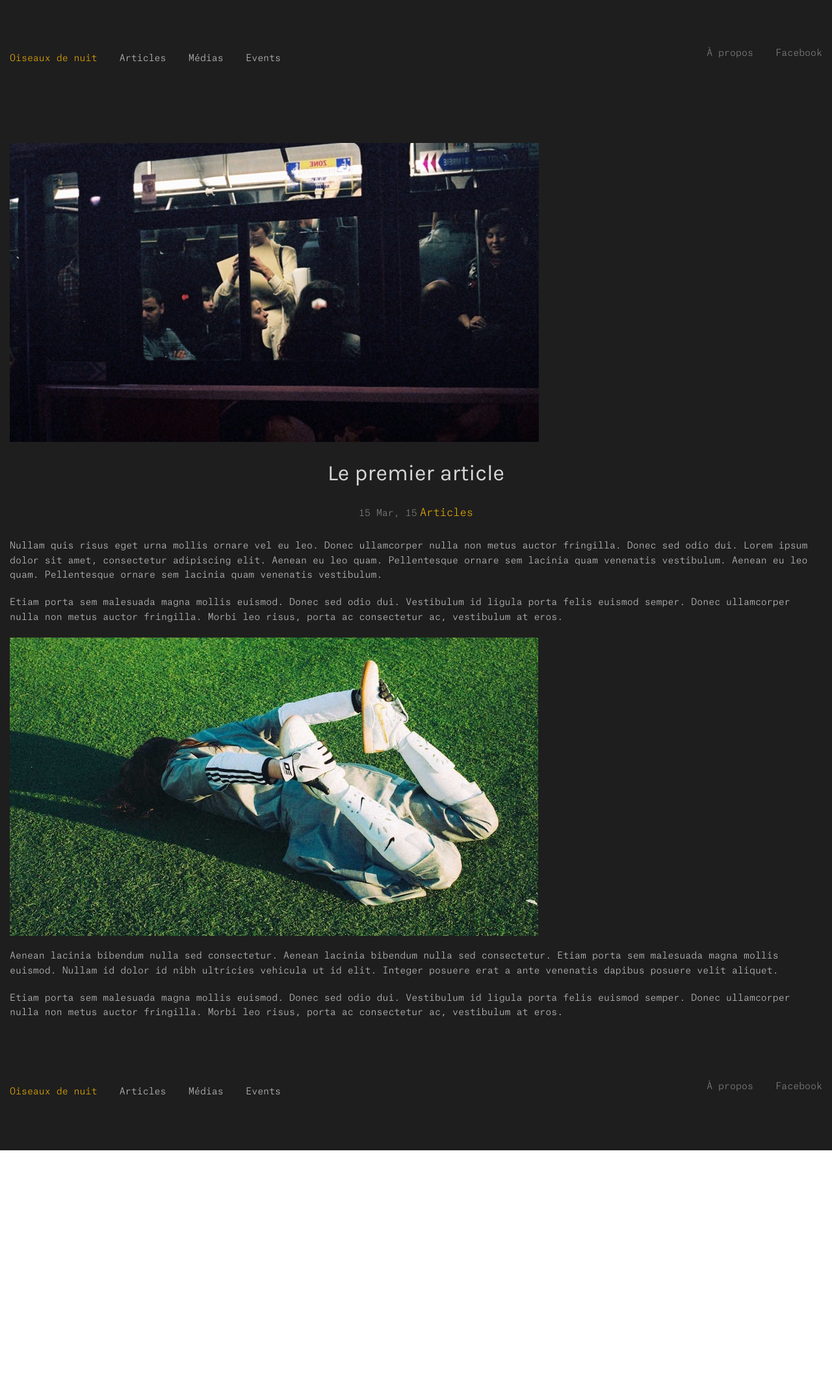
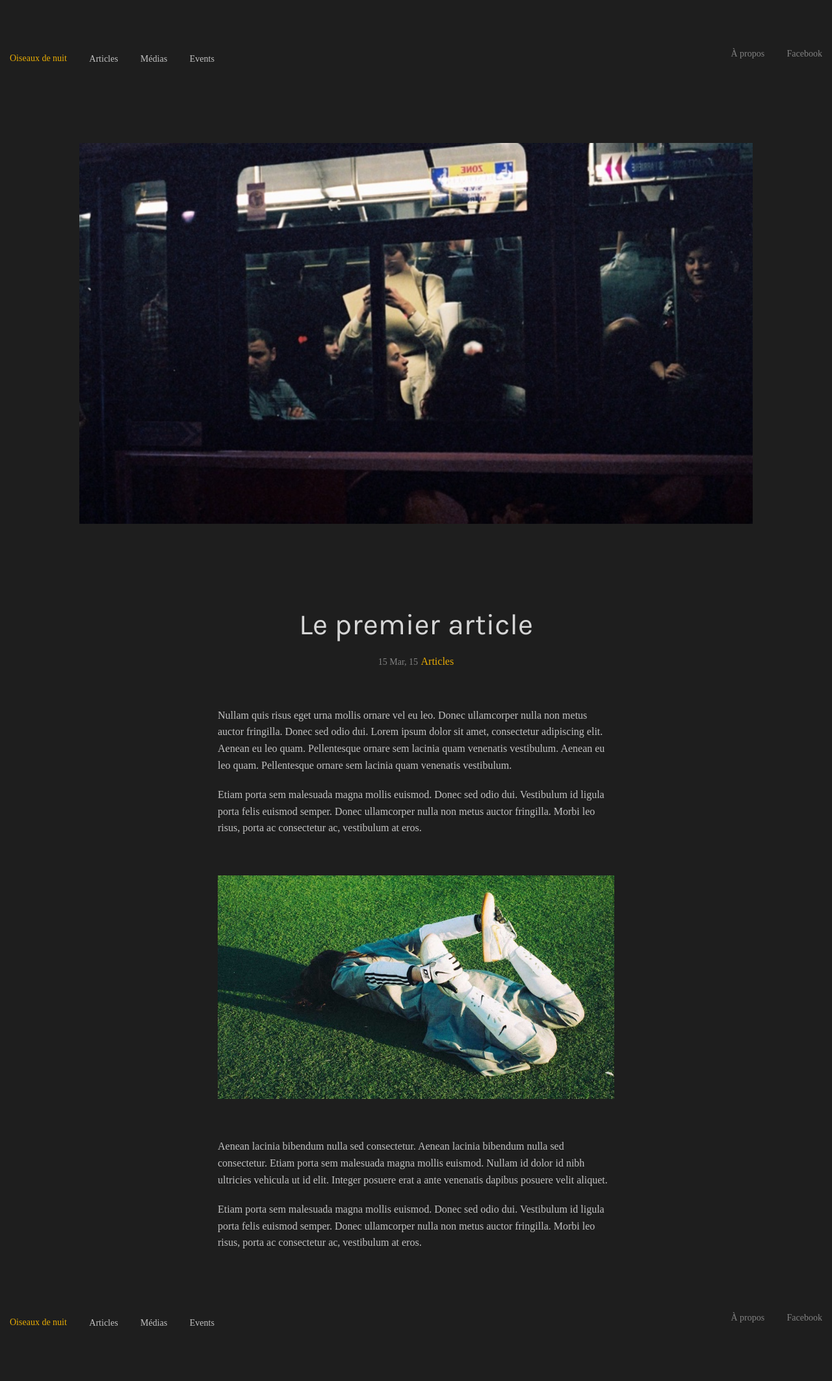
Before and after one commit to lorda/OdN, a Jekyll site: the page built from _posts/2015-03-15-Premier-article-sur-jekyll.markdown, in a window 1280 px wide. Shown: the whole page at 65% size. Built offline with Jekyll 4.4.1, drawn with Linux system fonts in a browser that asks for light colours; before the commit the page ends 1770 px from its top, so only the background shows below that.

Commit message:
Ajout nouvelle font + intégration dekstop

```diff
--- a/_includes/footer.html
+++ b/_includes/footer.html
@@ -9,7 +9,7 @@
                 </ul>
 
                 <ul id="meta-nav" class="small-12 large-4 columns">
-                    <li><a href="{{ site.baseurl}}/about">À propos</a></li>
+                    <li><a href="{{ site.baseurl }}/about">À propos</a></li>
                     <li><a href="https://www.facebook.com/odnqc" target="_blank">Facebook</a></li>
                 </ul>
 
@@ -49,5 +49,6 @@
         </script>
         <script src="{{ site.url }}/js/classie.js"></script>
         <script src="{{ site.url }}/js/sidebarEffects.js"></script>
+        <script src="{{ site.url }}/js/app.js"></script>
     </body>
 </html>
--- a/_includes/head.html
+++ b/_includes/head.html
@@ -16,6 +16,8 @@
     <meta property="og:height" content="630" />
 
     <link rel="stylesheet" href="css/odn.css">
+    <link href='http://fonts.googleapis.com/css?family=Inconsolata:400,700' rel='stylesheet' type='text/css'>
+
     <script src="js/vendor/modernizr.js"></script>
     <script>
     (function(i,s,o,g,r,a,m){i['GoogleAnalyticsObject']=r;i[r]=i[r]||function(){
--- a/_layouts/post.html
+++ b/_layouts/post.html
@@ -8,10 +8,10 @@
 <div id="single-article">
 
     <div id="ftd-img" class="row">
-        <div class="medium-12 columns"><img src="{{ site.baseurl }}/img/{{ page.ftd-img }}" alt="{{ page.title }}"></div>
+        <div class="medium-12 large-10 large-centered columns end"><img src="{{ site.baseurl }}/img/{{ page.ftd-img }}" alt="{{ page.title }}"></div>
     </div>
 
-    <div id="contenu-single-article" class="small-12 medium-8 medium-centered large-12 columns">
+    <div id="contenu-single-article" class="small-12 medium-8 medium-centered large-6 large-centered columns">
 
         <h1 class="text-center">{{ page.title }}</h1>
 
--- a/css/odn.scss
+++ b/css/odn.scss
@@ -25,13 +25,15 @@ h2 {
 }
 
 p, span, li {
-  font-family: AtlasTypewriterLight;
+  font-family: 'Inconsolata' ;
+  //font-family: AtlasTypewriterLight;
   color: $texteFonce;
   font-size: 14px;
 }
 
 a {
-    font-family: AtlasTypewriterLight;
+    font-family: 'Inconsolata' ;
+    //font-family: AtlasTypewriterLight;
     font-size: 16px;
     color: $jaune;
 }
@@ -132,6 +134,7 @@ header {
         }
 
         .meta-article {
+
             height: 60px;
 
             span, a {
@@ -185,6 +188,43 @@ header {
         .current a {
             color: #1E1E1E;
             background: $jaune;
+        }
+    }
+}
+
+/* #######  POST */
+
+#single-article {
+
+    #contenu-single-article {
+
+        h1 {
+            font-size: 45px;
+            padding-top: 100px;
+            padding-bottom: 10px;
+        }
+
+        #meta-single-article {
+            padding-bottom: 30px;
+        }
+
+        p {
+            font-size: 16px;
+            line-height: 1.6em;
+        }
+
+        p img {
+            padding-top: 40px;
+            padding-bottom: 40px;
+        }
+
+    }
+
+    #ftd-img {
+
+        img {
+            width: 100%;
+            height: auto;
         }
     }
 }
```
Also changed, not shown: js/app.js (added), readme.md.
